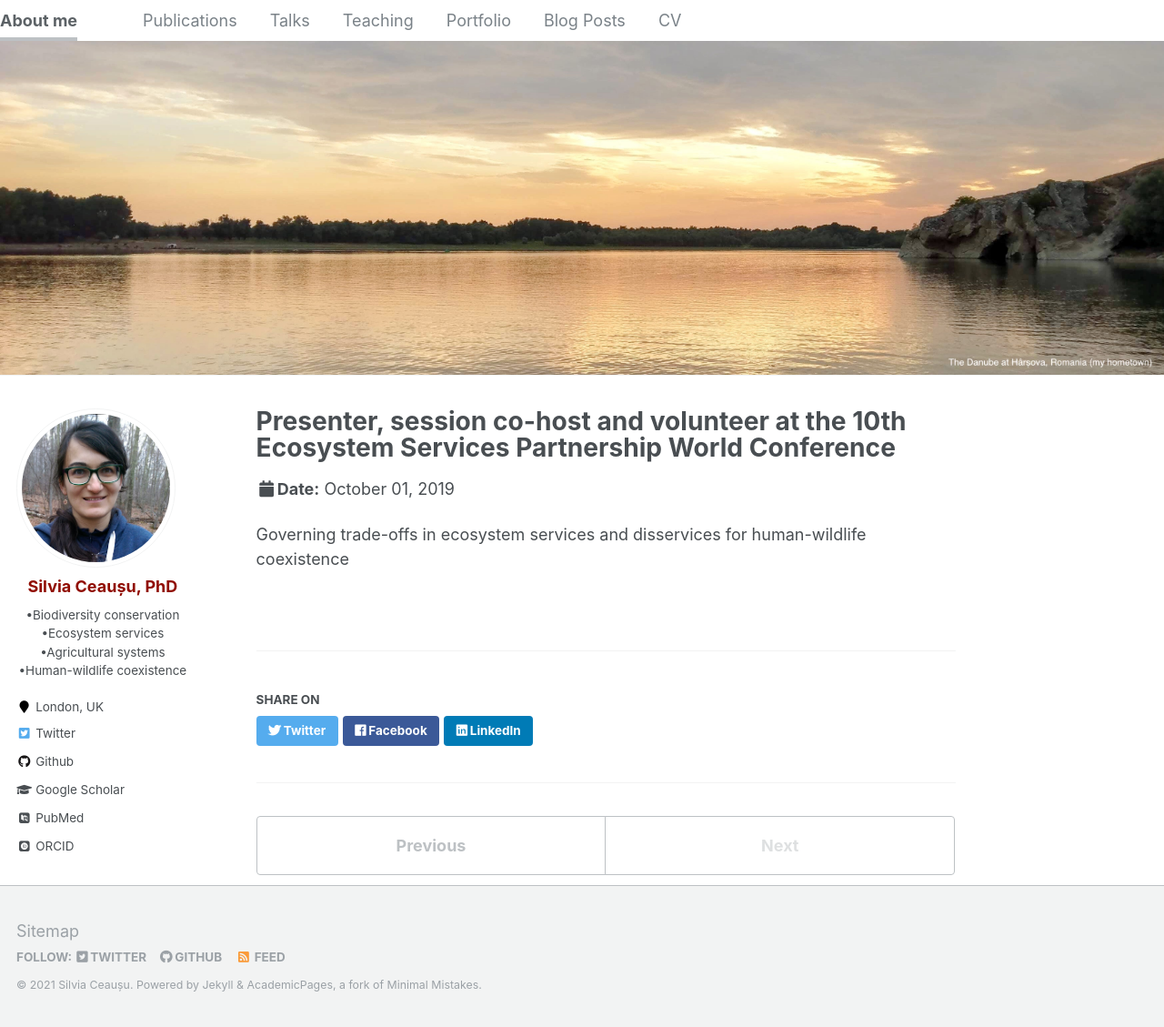
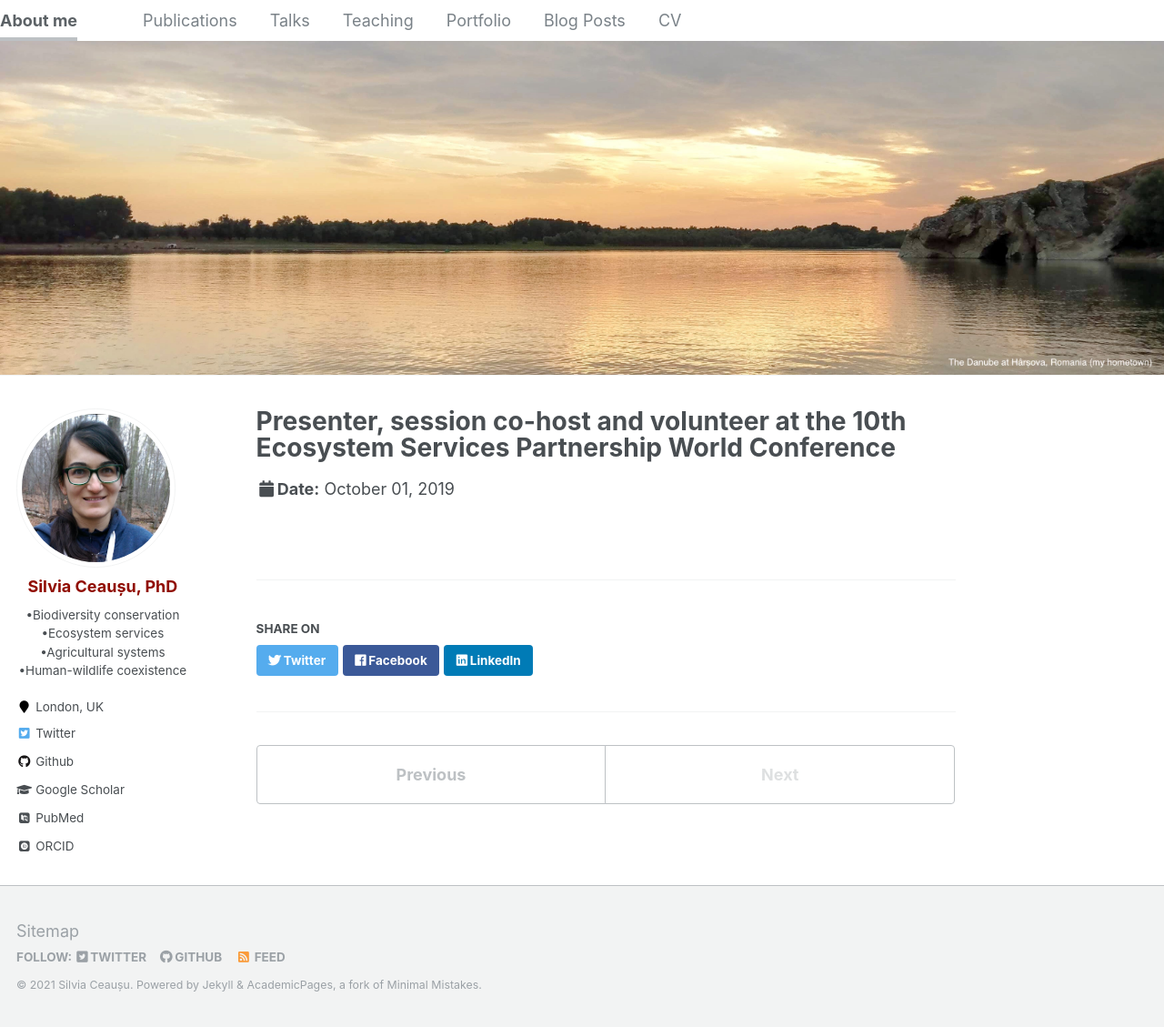
Before and after one commit to SilviaCeausu/SilviaCeausu.github.io, a Jekyll site: the page built from _talks/019-10-22-ESP10.md, in a window 1280 px wide and 1129 px high. Shown: the whole window at 91% size. Built offline with Jekyll 4.4.1, drawn with Linux system fonts in a browser that asks for light colours; some web fonts are replaced.

Commit message:
Update 019-10-22-ESP10.md

```diff
--- a/_talks/019-10-22-ESP10.md
+++ b/_talks/019-10-22-ESP10.md
@@ -2,9 +2,8 @@
 title: "Presenter, session co-host and volunteer at the 10th Ecosystem Services Partnership World Conference"
 collection: talks
 type: "Talk"
-permalink: /talks/2019-10-22-ESP10
+permalink:
 venue: ""
 date: 2019-10-01
 location: "Hannover, Germany"
 ---
-Governing trade-offs in ecosystem services and disservices for human-wildlife coexistence
```
